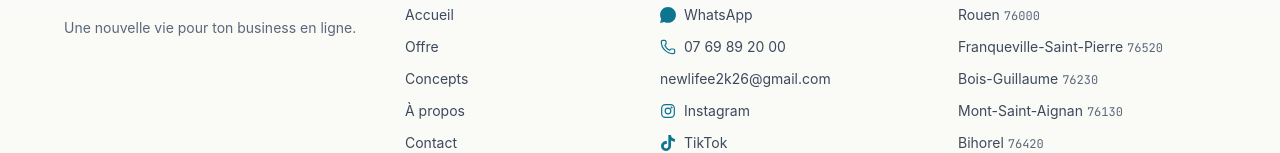
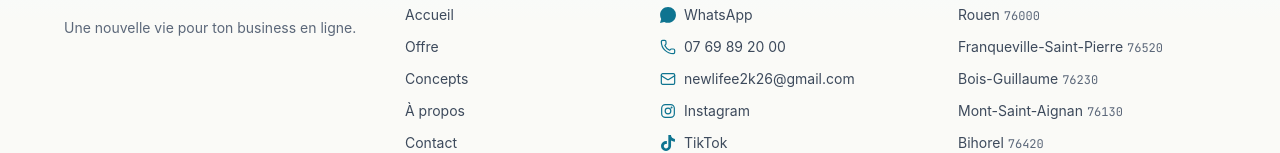
Before and after one commit to watteeuxi-coder/newlife-studio, a Next.js app: page / in a window 1280 px wide. Shown: the part 5425-5578 px from the top of the page. Built offline with nearby package versions, Linux system fonts and the light colour scheme; no server answers.

Commit message:
style(footer): icône devant l'email, comme les autres liens de contact
Co-Authored-By: Claude Opus 5.5 <noreply@anthropic.com>

```diff
--- a/components/layout/Footer.tsx
+++ b/components/layout/Footer.tsx
@@ -1,5 +1,5 @@
 import Link from 'next/link'
-import { Phone } from 'lucide-react'
+import { Mail, Phone } from 'lucide-react'
 import { waLink, telLink, PHONE, SITE_CONFIG } from '@/lib/config'
 import { InstagramIcon, TikTokIcon } from '@/components/ui/SocialIcons'
 import { PAGES, LEGAL_PAGES } from '@/lib/nav'
@@ -59,7 +59,8 @@ export default function Footer() {
               </a>
             </li>
             <li>
-              <a href={`mailto:${SITE_CONFIG.email}`} className={`${linkClass} break-all`}>
+              <a href={`mailto:${SITE_CONFIG.email}`} className={`${linkClass} gap-2 break-all`}>
+                <Mail className="w-4 h-4 text-accent shrink-0" strokeWidth={1.8} aria-hidden="true" />
                 {SITE_CONFIG.email}
               </a>
             </li>
```
